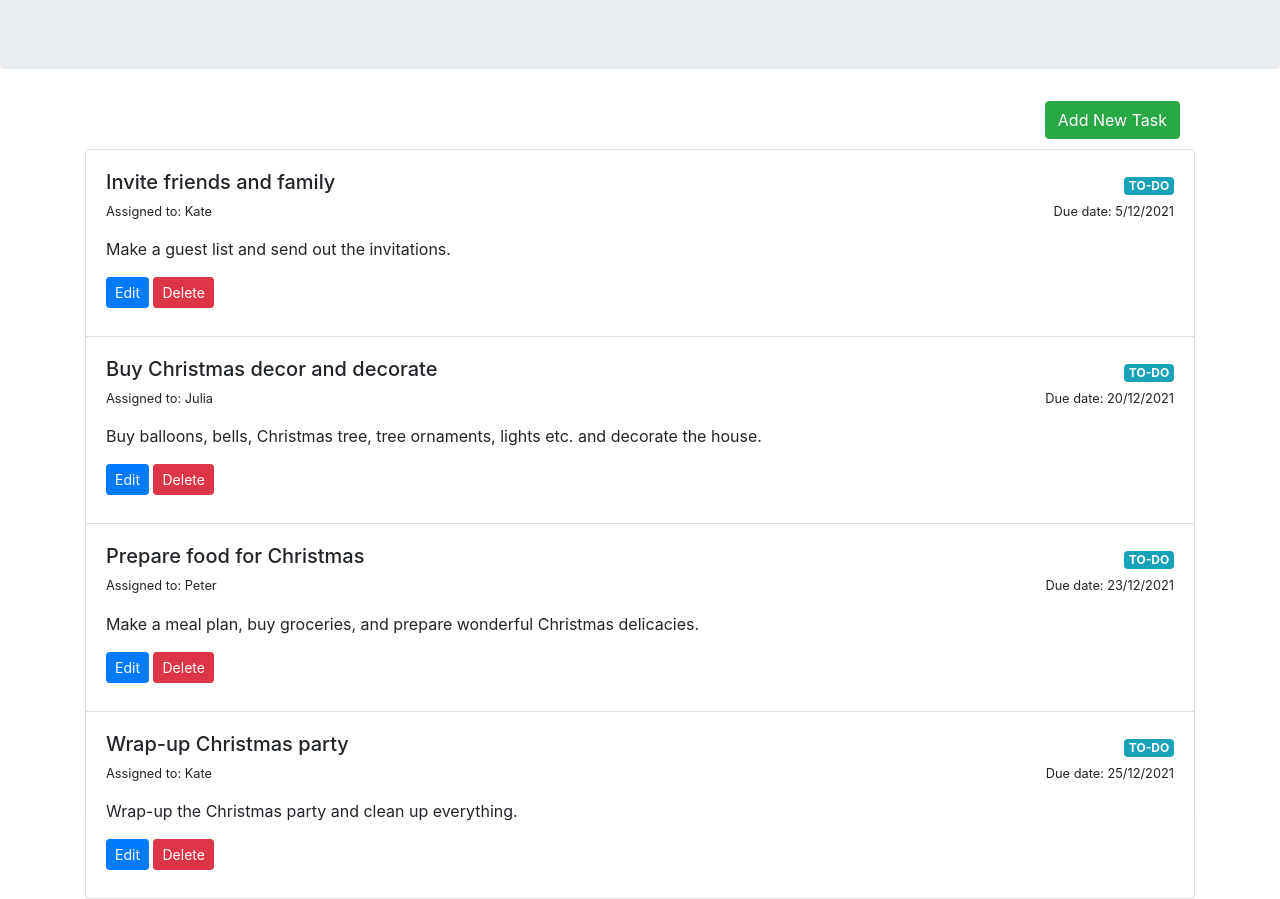
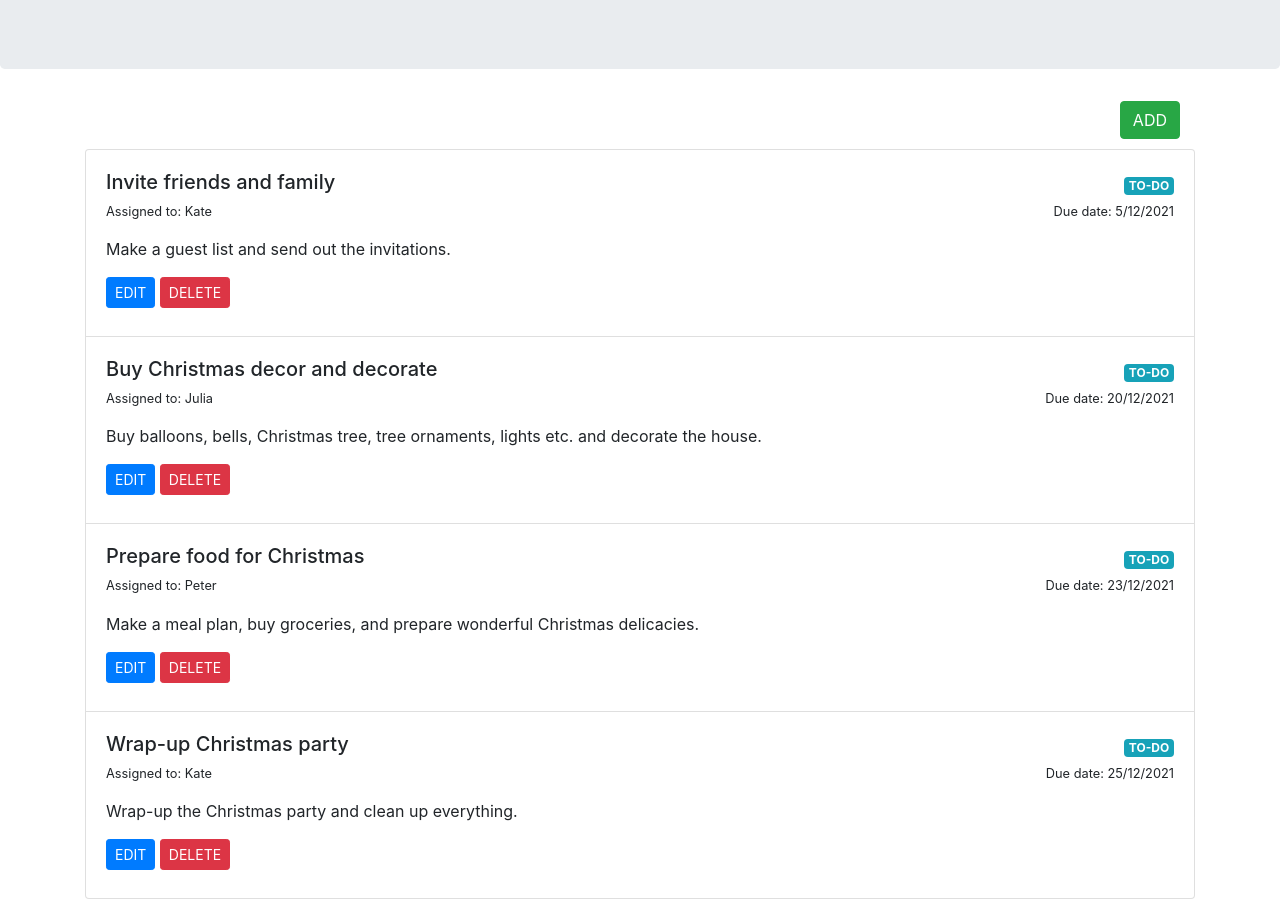
Before and after one commit to Eulofia/mytaskplanner, a plain HTML site: page index.html in a window 1280 px wide. Shown: the part 200-1099 px from the top of the page. Drawn offline with nearby package versions, Linux system fonts and the light colour scheme.

Commit message:
Capitalisation

```diff
--- a/index.html
+++ b/index.html
@@ -28,7 +28,7 @@
 
     <div class="container">
       <!-- Trigger the modal with a button -->
-      <button type="button" class="btn btn-success float-right" data-toggle="modal" data-target="#addForm">Add New Task</button><br><br>
+      <button type="button" class="btn btn-success float-right" data-toggle="modal" data-target="#addForm">ADD</button><br><br>
 
       <!-- Modal -->
       <div class="modal fade" id="addForm" role="dialog">
@@ -79,8 +79,8 @@
                 </div>
 
                   <div>
-                   <button type="submit" class="btn btn-success">Submit</button>
-                  <button type="reset" class="btn btn-danger">Reset</button>
+                   <button type="submit" class="btn btn-success">SUBMIT</button>
+                  <button type="reset" class="btn btn-danger">RESET</button>
                   </div>
                   </form>
 
@@ -104,8 +104,8 @@
               <small>Due date: 5/12/2021</small>
           </div>
           <p>Make a guest list and send out the invitations.</p>
-          <p><button type="button" class="btn btn-primary btn-sm" data-toggle="modal" data-target="#editForm">Edit</button>
-              <button class="delete btn btn-danger btn-sm" name="delete">Delete</button>
+          <p><button type="button" class="btn btn-primary btn-sm" data-toggle="modal" data-target="#editForm">EDIT</button>
+              <button class="delete btn btn-danger btn-sm" name="delete">DELETE</button>
               </p>
       </li>
 
@@ -119,8 +119,8 @@
             <small>Due date: 20/12/2021</small>
         </div>
         <p>Buy balloons, bells, Christmas tree, tree ornaments, lights etc. and decorate the house.</p>
-        <p><button type="button" class="btn btn-primary btn-sm" data-toggle="modal" data-target="#editForm">Edit</button>
-            <button class="delete btn btn-danger btn-sm" name="delete">Delete</button>
+        <p><button type="button" class="btn btn-primary btn-sm" data-toggle="modal" data-target="#editForm">EDIT</button>
+            <button class="delete btn btn-danger btn-sm" name="delete">DELETE</button>
             </p>
     </li>
 
@@ -135,8 +135,8 @@
               <small>Due date: 23/12/2021</small>
           </div>
           <p>Make a meal plan, buy groceries, and prepare wonderful Christmas delicacies.</p>
-          <p><button type="button" class="btn btn-primary btn-sm" data-toggle="modal" data-target="#editForm">Edit</button>
-              <button class="delete btn btn-danger btn-sm" name="delete">Delete</button>
+          <p><button type="button" class="btn btn-primary btn-sm" data-toggle="modal" data-target="#editForm">EDIT</button>
+              <button class="delete btn btn-danger btn-sm" name="delete">DELETE</button>
               </p>
       </li>
 
@@ -150,8 +150,8 @@
             <small>Due date: 25/12/2021</small>
         </div>
         <p>Wrap-up the Christmas party and clean up everything.</p>
-        <p><button type="button" class="btn btn-primary btn-sm" data-toggle="modal" data-target="#editForm">Edit</button>
-            <button class="delete btn btn-danger btn-sm" name="delete">Delete</button>
+        <p><button type="button" class="btn btn-primary btn-sm" data-toggle="modal" data-target="#editForm">EDIT</button>
+            <button class="delete btn btn-danger btn-sm" name="delete">DELETE</button>
             </p>
     </li>
 
@@ -206,8 +206,8 @@
           </div>
 
             <div>
-             <button type="submit" class="btn btn-success">Submit</button>
-            <button type="reset" class="btn btn-danger">Reset</button>
+             <button type="submit" class="btn btn-success">SUBMIT</button>
+            <button type="reset" class="btn btn-danger">RESET</button>
             </div>
             </form>
 
```
